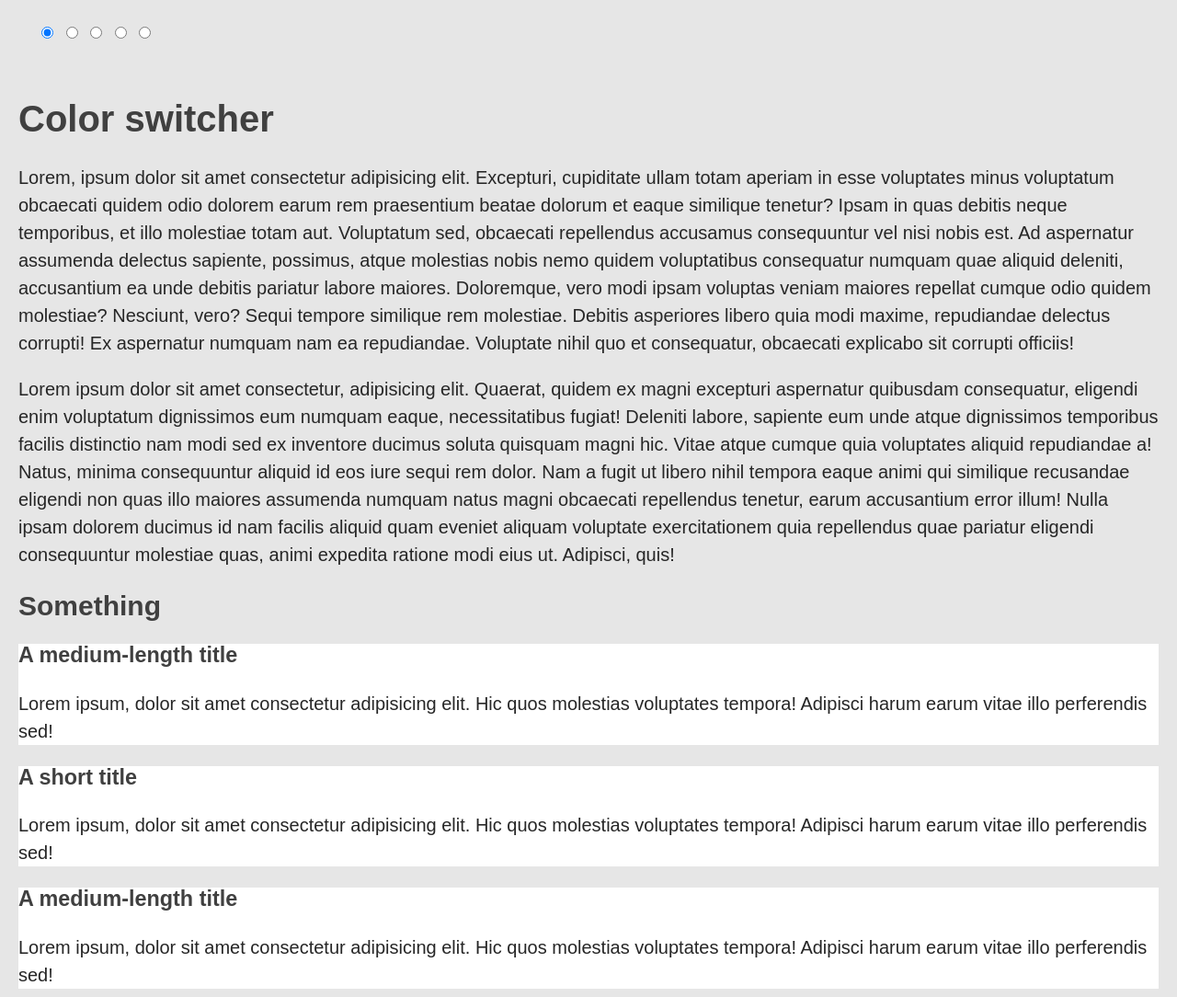
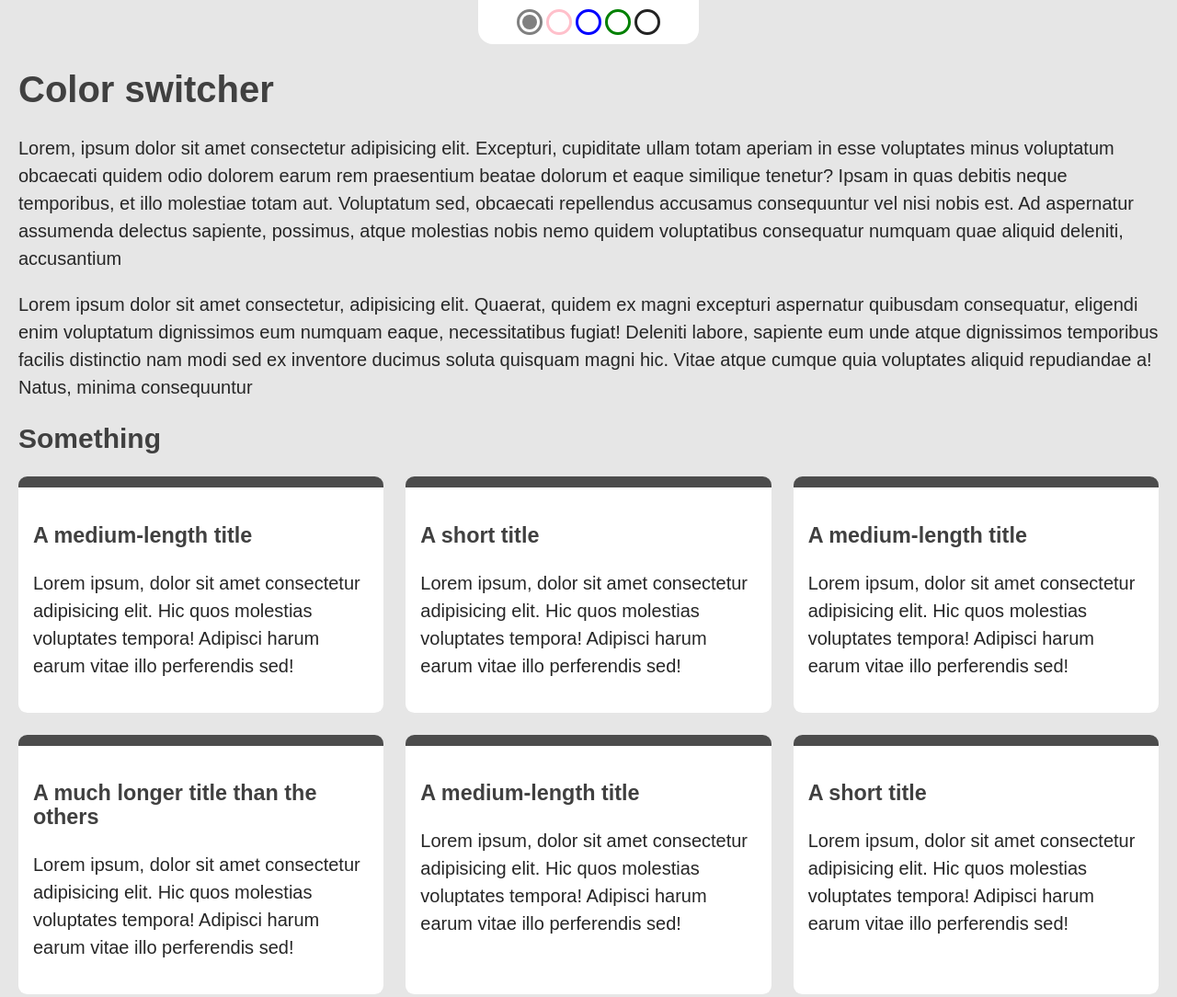
Before and after one commit to Dmitry27Zh/theme-switcher, a plain HTML site: page index.html in a window 1280 px wide. Shown: the top 1084 px of the page at 92% size. Drawn offline with Linux system fonts and the light colour scheme.

Commit message:
Finish styles

```diff
--- a/css/modules/theme-switcher.css
+++ b/css/modules/theme-switcher.css
@@ -20,8 +20,53 @@ h3 {
   background: var(--clr-card-bg);
 }
 
+.theme-switcher {
+  display: flex;
+  width: fit-content;
+  margin-inline: auto;
+}
+
 .theme-switcher > fieldset {
+  display: flex;
+  gap: 1rem;
   margin: 0;
-  padding: 10px 20px;
+  padding: 1rem 3rem;
+  background: #ffffff;
   border: none;
+  border-radius: 0 0 1rem 1rem;
 }
+
+input[name='theme'] {
+  appearance: none;
+  width: 1rem;
+  height: 1rem;
+  margin: 0;
+  outline: 3px solid var(--radio-color, currentColor);
+  outline-offset: 3px;
+  border-radius: 50%;
+  cursor: pointer;
+}
+
+input[name='theme'][value='light'] {
+  --radio-color: gray;
+}
+
+input[name='theme'][value='pink'] {
+  --radio-color: pink;
+}
+
+input[name='theme'][value='blue'] {
+  --radio-color: blue;
+}
+
+input[name='theme'][value='green'] {
+  --radio-color: green;
+}
+
+input[name='theme'][value='dark'] {
+  --radio-color: #232323;
+}
+
+input[name='theme']:checked {
+  background: var(--radio-color);
+}
--- a/css/styles.css
+++ b/css/styles.css
@@ -20,7 +20,7 @@ h3 {
 }
 
 .container {
-  padding: 10px 20px;
+  padding: 0 20px;
 }
 
 .visually-hidden {
@@ -34,7 +34,16 @@ h3 {
 }
 
 .cards {
+  display: grid;
+  grid-template-columns: repeat(auto-fill, minmax(min(300px, 100%), 1fr));
+  gap: 1.5rem;
   list-style: none;
   margin: 0;
   padding: 0;
 }
+
+.card {
+  padding: 1rem;
+  border-top: 0.8rem solid rgba(0, 0, 0, 0.7);
+  border-radius: 0.6rem;
+}
--- a/index.html
+++ b/index.html
@@ -33,21 +33,12 @@
         similique tenetur? Ipsam in quas debitis neque temporibus, et illo molestiae totam aut. Voluptatum sed,
         obcaecati repellendus accusamus consequuntur vel nisi nobis est. Ad aspernatur assumenda delectus sapiente,
         possimus, atque molestias nobis nemo quidem voluptatibus consequatur numquam quae aliquid deleniti, accusantium
-        ea unde debitis pariatur labore maiores. Doloremque, vero modi ipsam voluptas veniam maiores repellat cumque
-        odio quidem molestiae? Nesciunt, vero? Sequi tempore similique rem molestiae. Debitis asperiores libero quia
-        modi maxime, repudiandae delectus corrupti! Ex aspernatur numquam nam ea repudiandae. Voluptate nihil quo et
-        consequatur, obcaecati explicabo sit corrupti officiis!
       </p>
       <p>
         Lorem ipsum dolor sit amet consectetur, adipisicing elit. Quaerat, quidem ex magni excepturi aspernatur
         quibusdam consequatur, eligendi enim voluptatum dignissimos eum numquam eaque, necessitatibus fugiat! Deleniti
         labore, sapiente eum unde atque dignissimos temporibus facilis distinctio nam modi sed ex inventore ducimus
         soluta quisquam magni hic. Vitae atque cumque quia voluptates aliquid repudiandae a! Natus, minima consequuntur
-        aliquid id eos iure sequi rem dolor. Nam a fugit ut libero nihil tempora eaque animi qui similique recusandae
-        eligendi non quas illo maiores assumenda numquam natus magni obcaecati repellendus tenetur, earum accusantium
-        error illum! Nulla ipsam dolorem ducimus id nam facilis aliquid quam eveniet aliquam voluptate exercitationem
-        quia repellendus quae pariatur eligendi consequuntur molestiae quas, animi expedita ratione modi eius ut.
-        Adipisci, quis!
       </p>
       <h2>Something</h2>
       <ul class="cards">
```
